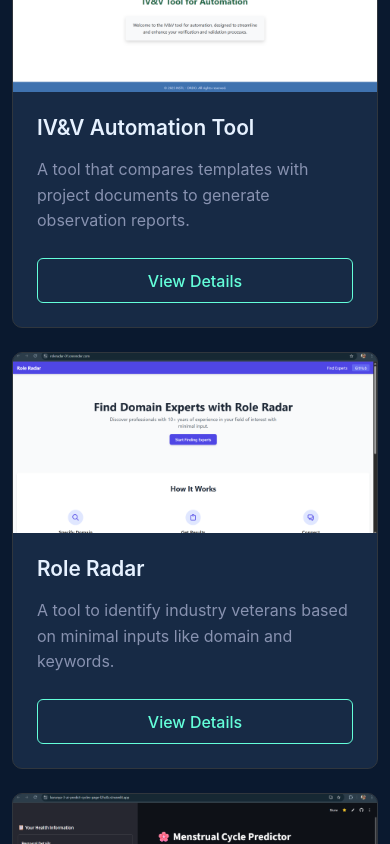
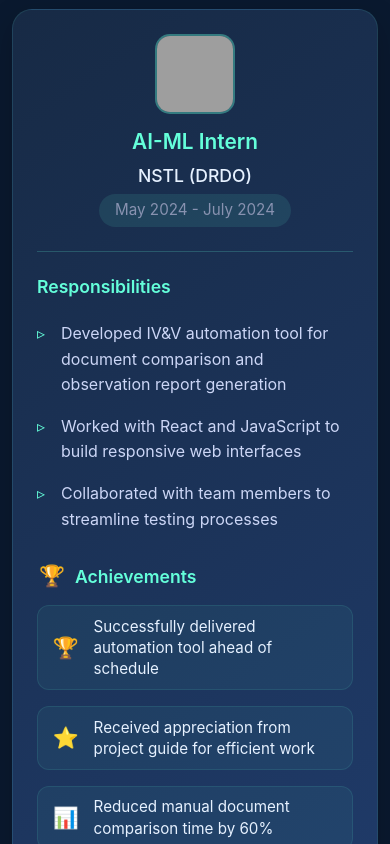
Before and after one commit to Karunya-3/Portfolio_React, a React (Create React App) app: page / in a window 390 px wide. Shown: the part 4180-5024 px from the top of the page. Built offline with nearby package versions, Linux system fonts and the light colour scheme; grey boxes are pictures that could not be loaded.

Commit message:
Experience and achievents section done, data to be added

```diff
--- a/src/App.css
+++ b/src/App.css
@@ -334,6 +334,222 @@
     font-size: 0.95rem;
 }
 
+/* Experience & Achievements Section Styles */
+#experience {
+    background-color: #0a192f;
+}
+
+.experience-container {
+    display: flex;
+    flex-direction: column;
+    gap: 2rem;
+    max-width: 900px;
+    margin: 0 auto;
+}
+
+.experience-card {
+    background: linear-gradient(145deg, #172a45, #1f3a68);
+    border-radius: 20px;
+    padding: 2rem;
+    box-shadow: 0 10px 30px rgba(0, 0, 0, 0.2);
+    transition: all 0.3s ease;
+    border: 1px solid rgba(100, 255, 218, 0.1);
+}
+
+.experience-card:hover {
+    transform: translateY(-5px);
+    box-shadow: 0 20px 40px rgba(100, 255, 218, 0.15);
+    border-color: rgba(100, 255, 218, 0.3);
+}
+
+.experience-card-inner {
+    display: flex;
+    flex-direction: column;
+    gap: 1.5rem;
+}
+
+.experience-header {
+    display: flex;
+    gap: 1.5rem;
+    align-items: center;
+    border-bottom: 1px solid rgba(100, 255, 218, 0.2);
+    padding-bottom: 1.5rem;
+}
+
+.company-logo {
+    width: 80px;
+    height: 80px;
+    border-radius: 15px;
+    overflow: hidden;
+    background: rgba(100, 255, 218, 0.1);
+    display: flex;
+    align-items: center;
+    justify-content: center;
+    border: 2px solid rgba(100, 255, 218, 0.3);
+}
+
+.company-logo img {
+    width: 100%;
+    height: 100%;
+    object-fit: cover;
+}
+
+.logo-placeholder {
+    font-size: 2.5rem;
+    color: #64ffda;
+}
+
+.header-info {
+    flex: 1;
+}
+
+.experience-title {
+    color: #64ffda;
+    font-size: 1.5rem;
+    font-weight: 600;
+    margin: 0 0 0.5rem 0;
+}
+
+.experience-company {
+    color: #e6f1ff;
+    font-size: 1.1rem;
+    margin: 0 0 0.3rem 0;
+    font-weight: 500;
+}
+
+.experience-period {
+    color: #8892b0;
+    font-size: 0.95rem;
+    margin: 0;
+    display: inline-block;
+    padding: 0.3rem 1rem;
+    background: rgba(100, 255, 218, 0.1);
+    border-radius: 20px;
+}
+
+.experience-content {
+    display: flex;
+    flex-direction: column;
+    gap: 1.5rem;
+}
+
+.section-subtitle {
+    color: #64ffda;
+    font-size: 1.1rem;
+    font-weight: 600;
+    margin: 0 0 1rem 0;
+    display: flex;
+    align-items: center;
+    gap: 0.5rem;
+}
+
+.responsibilities-list {
+    list-style: none;
+    padding: 0;
+    margin: 0;
+}
+
+.responsibilities-list li {
+    color: #ccd6f6;
+    padding: 0.5rem 0 0.5rem 1.5rem;
+    position: relative;
+    font-size: 1rem;
+    line-height: 1.6;
+}
+
+.responsibilities-list li::before {
+    content: "▹";
+    position: absolute;
+    left: 0;
+    color: #64ffda;
+}
+
+.achievements-grid {
+    display: grid;
+    grid-template-columns: repeat(auto-fit, minmax(250px, 1fr));
+    gap: 1rem;
+}
+
+.achievement-item {
+    display: flex;
+    align-items: center;
+    gap: 0.8rem;
+    padding: 0.8rem 1rem;
+    background: rgba(100, 255, 218, 0.05);
+    border-radius: 12px;
+    transition: all 0.3s ease;
+    border: 1px solid rgba(100, 255, 218, 0.1);
+}
+
+.achievement-item:hover {
+    background: rgba(100, 255, 218, 0.1);
+    transform: translateX(5px);
+    border-color: rgba(100, 255, 218, 0.3);
+}
+
+.achievement-icon {
+    font-size: 1.3rem;
+    min-width: 30px;
+    text-align: center;
+}
+
+.achievement-text {
+    color: #e6f1ff;
+    font-size: 0.95rem;
+    line-height: 1.4;
+}
+
+/* Responsive adjustments */
+@media (max-width: 768px) {
+    .experience-card {
+        padding: 1.5rem;
+    }
+
+    .experience-header {
+        flex-direction: column;
+        text-align: center;
+        gap: 1rem;
+    }
+
+    .company-logo {
+        margin: 0 auto;
+    }
+
+    .achievements-grid {
+        grid-template-columns: 1fr;
+    }
+
+    .achievement-item:hover {
+        transform: translateY(-3px);
+    }
+}
+
+@media (max-width: 480px) {
+    .experience-title {
+        font-size: 1.3rem;
+    }
+
+    .achievement-item {
+        padding: 0.6rem 0.8rem;
+    }
+}
+
+/* Add section spacing */
+#skills, #experience, #projects {
+    scroll-margin-top: 60px;
+}
+
+/* Add a subtle separator between sections */
+#experience::before {
+    content: '';
+    display: block;
+    width: 100px;
+    height: 2px;
+    background: linear-gradient(90deg, transparent, #64ffda, transparent);
+    margin: 0 auto 3rem auto;
+    opacity: 0.3;
+}
+
 /* Animation Styles */
 .fade-in-up {
     opacity: 0;
--- /dev/null
+++ b/src/components/ExperienceCard.jsx
@@ -0,0 +1,49 @@
+import React from 'react';
+
+export default function ExperienceCard({ experience }) {
+  return (
+    <div className="experience-card">
+      <div className="experience-card-inner">
+        <div className="experience-header">
+          <div className="company-logo">
+            {experience.image ? (
+              <img src={experience.image} alt={experience.company} />
+            ) : (
+              <div className="logo-placeholder">💼</div>
+            )}
+          </div>
+          <div className="header-info">
+            <h3 className="experience-title">{experience.title}</h3>
+            <p className="experience-company">{experience.company}</p>
+            <p className="experience-period">{experience.period}</p>
+          </div>
+        </div>
+
+        <div className="experience-content">
+          <div className="responsibilities">
+            <h4 className="section-subtitle">Responsibilities</h4>
+            <ul className="responsibilities-list">
+              {experience.responsibilities.map((item, index) => (
+                <li key={index}>{item}</li>
+              ))}
+            </ul>
+          </div>
+
+          <div className="achievements">
+            <h4 className="section-subtitle">
+              <span className="achievement-icon">🏆</span> Achievements
+            </h4>
+            <div className="achievements-grid">
+              {experience.achievements.map((achievement, index) => (
+                <div key={index} className="achievement-item">
+                  <span className="achievement-icon">{achievement.icon}</span>
+                  <span className="achievement-text">{achievement.text}</span>
+                </div>
+              ))}
+            </div>
+          </div>
+        </div>
+      </div>
+    </div>
+  );
+}
--- a/src/components/Navbar.jsx
+++ b/src/components/Navbar.jsx
@@ -27,11 +27,15 @@
               <a className="nav-link" href="#skills">Skills</a>
             </li>
             <li className="nav-item">
+              <a className="nav-link" href="#experience">Experience</a>
+            </li>
+            <li className="nav-item">
               <a className="nav-link" href="#projects">Projects</a>
             </li>
             <li className="nav-item">
               <a className="nav-link" href="#contact">Contact</a>
             </li>
+
           </ul>
         </div>
       </div>
--- a/src/data/data.js
+++ b/src/data/data.js
@@ -53,3 +53,22 @@
   Database: ["MySQL"],
   "Soft Skills": ["Problem Solving", "Teamwork", "Communication", "Adaptability"]
 };
+export const experiences = [
+  {
+    id: 1,
+    title: "AI-ML Intern",
+    company: "NSTL (DRDO)",
+    period: "May 2024 - July 2024",
+    image: "/images/nstl-logo.png", // Add your logo image
+    responsibilities: [
+      "Developed IV&V automation tool for document comparison and observation report generation",
+      "Worked with React and JavaScript to build responsive web interfaces",
+      "Collaborated with team members to streamline testing processes"
+    ],
+    achievements: [
+      { icon: "🏆", text: "Successfully delivered automation tool ahead of schedule" },
+      { icon: "⭐", text: "Received appreciation from project guide for efficient work" },
+      { icon: "📊", text: "Reduced manual document comparison time by 60%" }
+    ]
+  },
+];
--- a/src/pages/Home.jsx
+++ b/src/pages/Home.jsx
@@ -1,4 +1,5 @@
-import { projects, skills } from "../data/data";
+import { projects, skills, experiences } from "../data/data";
+import ExperienceCard from "../components/ExperienceCard";
 import { Link } from "react-router-dom";
 
 export default function Home() {
@@ -73,6 +74,18 @@
         </div>
       </section>
 
+      {/* Experience & Achievements Section - NEW */}
+      <section id="experience" className="py-5">
+        <div className="container">
+          <h2 className="text-success mb-5">Experience & Achievements</h2>
+          <div className="experience-container">
+            {experiences.map(experience => (
+              <ExperienceCard key={experience.id} experience={experience} />
+            ))}
+          </div>
+        </div>
+      </section>
+
       {/* Projects Section */}
       <section id="projects" className="py-5">
         <div className="container">
```
